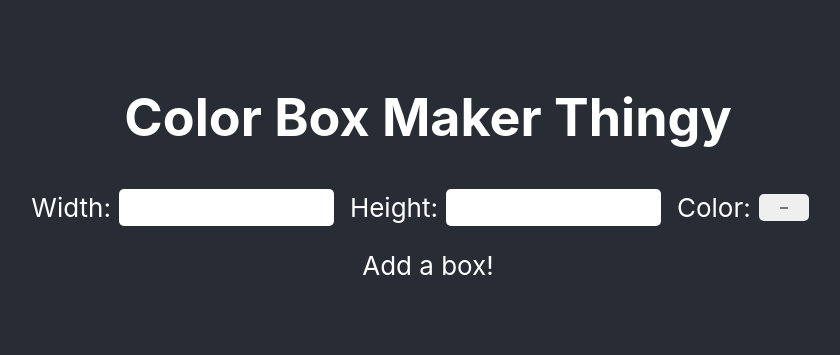
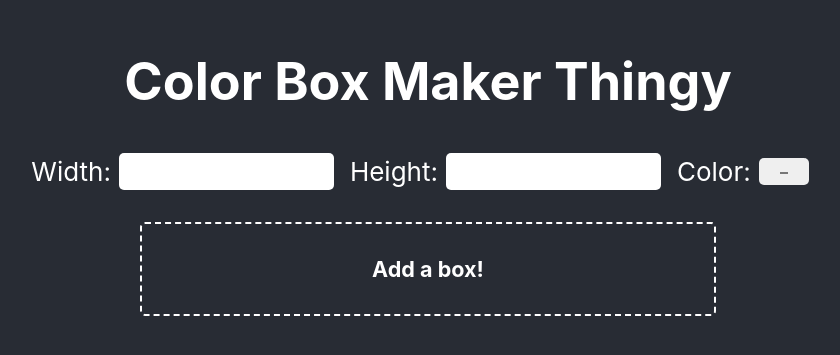
Before and after one commit to ealmario/react-box-maker, a React (Create React App) app: page / in a window 1280 px wide. Shown: the part 217-572 px from the top of the page, without its empty margins (212-1052 px from the left). Built offline with nearby package versions, Linux system fonts and the light colour scheme.

Commit message:
Add empty box state

```diff
--- a/src/App.css
+++ b/src/App.css
@@ -14,12 +14,24 @@
   position: relative;
 }
 
+.BoxList {
+  width: 90%;
+}
+
 .BoxForm {
   display: flex;
   justify-content: center;
   align-items: center;
-  margin: 1.5rem auto;
+  margin: 1.5rem auto 2rem auto;
   width: 90%;
+}
+
+.EmptyBox {
+  border: 2px dashed #fff;
+  border-radius: 5px;
+  margin: 0 auto;
+  padding: 2rem;
+  width: 50%;
 }
 
 .form-grp {
--- a/src/components/BoxList.js
+++ b/src/components/BoxList.js
@@ -1,5 +1,6 @@
 import React, { Component } from 'react';
 import Box from './Box';
+import EmptyBox from './EmptyBox';
 
 class BoxList extends Component {
   constructor(props) {
@@ -19,7 +20,7 @@ class BoxList extends Component {
 
     return (
       <div className="BoxList">
-      {boxes.length === 0 ? "Add a box!" : boxList}
+      {boxes.length === 0 ? <EmptyBox /> : boxList}
       </div>
     )
   }
--- /dev/null
+++ b/src/components/EmptyBox.js
@@ -0,0 +1,13 @@
+import React, { Component } from 'react'
+
+class EmptyBox extends Component {
+  render() {
+    return (
+      <div className="EmptyBox">
+        <h5 className="empty-box-title">Add a box!</h5>
+      </div>
+    )
+  }
+}
+
+export default EmptyBox;
```
Also changed, not shown: 1 other file (tests, documents, lock files or other folders).
